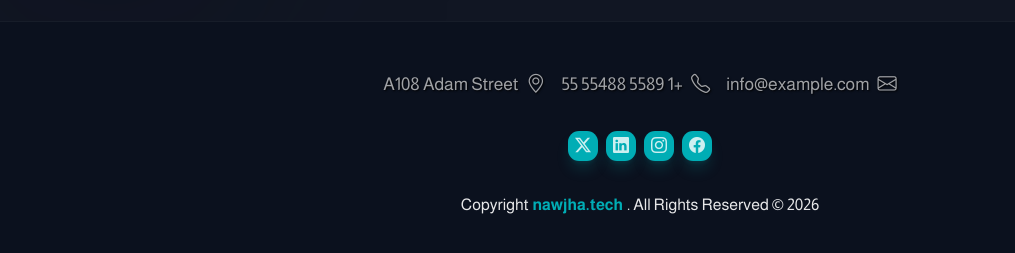
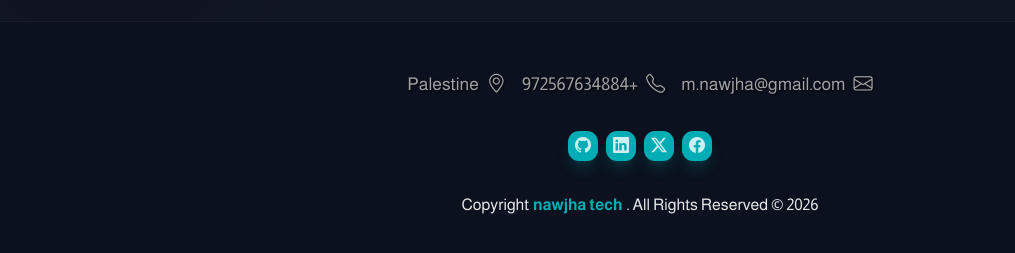
Before and after one commit to m-nwajha/m-nwajha-app, a Next.js app: page /testimonials/add in a window 1280 px wide. Shown: the part 1301-1554 px from the top of the page, without its empty margins (0-1015 px from the left). Built offline with nearby package versions, Linux system fonts and the light colour scheme; no server answers.

Commit message:
feat: update contact info, social links, and refine services section

```diff
--- a/src/components/molecules/ServicesGrid.tsx
+++ b/src/components/molecules/ServicesGrid.tsx
@@ -46,7 +46,8 @@ const ServicesGrid = () => {
                                 ))}
                             </div>
                         </Box>
-                        <Button variant='outline' className='mt-6' href='/'>طلب الخدمة <i className='bi bi-arrow-left mx-1 transition-all ease-in group-hover:mr-2 '></i></Button>
+                        <Button variant='outline' className='mt-6' href='https://forms.gle/Hr8iHEt1znKc6ci97' target='_blank'>طلب الخدمة <i className='bi bi-arrow-left mx-1 transition-all ease-in group-hover:mr-2 '></i></Button>
+
                     </Card>
                 </motion.div>
             ))}
--- a/src/components/organisms/Footer.tsx
+++ b/src/components/organisms/Footer.tsx
@@ -60,10 +60,10 @@ const Footer = () => {
                         <strong>
                             <a
                                 className='mx-1 text-secondary hover:text-secondary/50 transition-colors duration-300'
-                                href='https://nawjha.com'
+                                href={process.env.NEXT_PUBLIC_APP_URL}
                                 target='_blank'
                                 rel='noopener noreferrer'>
-                                nawjha.tech
+                                nawjha tech
                             </a>
                         </strong>
                         . All Rights Reserved
--- a/src/components/ui/Button.tsx
+++ b/src/components/ui/Button.tsx
@@ -14,9 +14,11 @@ interface ButtonProps extends React.ButtonHTMLAttributes<HTMLButtonElement> {
     children?: ReactNode;
     href?: string;
     variant?: 'bg' | 'outline';
+    target?: string;
 }
 
-export const Button: FC<ButtonProps> = ({ children, onClick, href, className, variant = 'bg', type = 'button', ...props }) => {
+export const Button: FC<ButtonProps> = ({ children, onClick, href, target, className, variant = 'bg', type = 'button', ...props }) => {
+
     const [ripples, setRipples] = useState<Ripple[]>([]);
 
     const handleClick = (event: MouseEvent<HTMLButtonElement>) => {
@@ -65,11 +67,12 @@ export const Button: FC<ButtonProps> = ({ children, onClick, href, className, va
 
     if (href) {
         return (
-            <Link href={href}>
+            <Link href={href} target={target}>
                 {buttonElement}
             </Link>
         );
     }
 
+
     return buttonElement;
 };
--- a/src/constants/contact.ts
+++ b/src/constants/contact.ts
@@ -7,20 +7,20 @@ export const CONTACT_DATA = {
     infoDescription: 'يسعدني تواصلكم معي عبر المعلومات التالية:',
     location: {
         title: 'العنوان',
-        address1: 'A108 Adam Street',
-        address2: 'New York, NY 535022',
+        address1: 'Palestine',
+        address2: 'Palestine',
         icon: 'bi-geo-alt',
     },
     phone: {
         title: 'رقم الهاتف',
-        number1: '+1 5589 55488 55',
-        number2: '+1 6678 254445 41',
+        number1: '+972567634884',
+        number2: '+972567634884',
         icon: 'bi-telephone',
     },
     email: {
         title: 'البريد الالكتروني',
-        email1: 'info@example.com',
-        email2: 'contact@example.com',
+        email1: 'm.nawjha@gmail.com',
+        email2: 'm.nawjha@gmail.com',
         icon: 'bi-envelope',
     },
     formTitle: 'راسلني',
--- a/src/constants/footer.ts
+++ b/src/constants/footer.ts
@@ -4,26 +4,26 @@ export const FOOTER_DATA = {
         {
             key: 'facebook',
             label: 'Facebook',
-            url: 'https://facebook.com',
+            url: 'https://facebook.com/nwajha.tech',
             icon: 'bi-facebook',
         },
         {
-            key: 'instagram',
-            label: 'Instagram',
-            url: 'https://instagram.com',
-            icon: 'bi-instagram',
+            key: 'twitter',
+            label: 'Twitter X',
+            url: 'https://twitter.com/nawjha_m',
+            icon: 'bi-twitter-x',
         },
         {
             key: 'linkedin',
             label: 'LinkedIn',
-            url: 'https://linkedin.com',
+            url: 'https://linkedin.com/in/m-nwajha',
             icon: 'bi-linkedin',
         },
         {
-            key: 'twitter',
-            label: 'Twitter',
-            url: 'https://twitter.com',
-            icon: 'bi-twitter-x',
+            key: 'github',
+            label: 'GitHub',
+            url: 'https://github.com/m-nwajha',
+            icon: 'bi-github',
         },
     ]
 };
--- a/src/constants/services.ts
+++ b/src/constants/services.ts
@@ -3,22 +3,22 @@ export const SERVICES_DATA = {
     techTitle: 'التقنيات المستخدمة',
     categories: [
         {
-            title: 'تطوير الواجهات الأمامية',
-            icon: 'bi-code-slash',
-            description: 'أمتلك مهارات واسعة في تطوير البرمجيات، بدءاً من تصميم واجهات المستخدم الجذابة وصولاً إلى بناء أنظمة خلفية قوية وقابلة للتوسع. أركز دائماً على جودة الكود وأفضل الممارسات.',
-            tech: ['HTML/CSS', 'JavaScript/TypeScript', 'React/Next.js',]
+            title: 'برمجة صفحة هبوط',
+            icon: 'bi-window-stack',
+            description: 'أصمّم صفحة هبوط ذكية ومركّزة تحول الزائر إلى عميل فعلي، بسرعة عالية وتجربة مستخدم مقنعة. صفحة بسيطة بالشكل، قوية بالنتائج تخدم هدفك وتزيد مبيعاتك بدون تعقيد.',
+            tech: ['Next.js', 'Tailwind CSS', 'TypeScript']
         },
         {
-            title: 'تطوير الواجهات الأمامية',
-            icon: 'bi-code-slash',
-            description: 'أمتلك مهارات واسعة في تطوير البرمجيات، بدءاً من تصميم واجهات المستخدم الجذابة وصولاً إلى بناء أنظمة خلفية قوية وقابلة للتوسع. أركز دائماً على جودة الكود وأفضل الممارسات.',
-            tech: ['HTML/CSS', 'JavaScript/TypeScript', 'React/Next.js',]
+            title: 'برمجة موقع تعريفي',
+            icon: 'bi-layout-text-window-reverse',
+            description: 'أطوّر موقع تعريفي احترافي يعرض خدماتك بشكل جذاب، مع لوحة تحكم سهلة لإدارة المحتوى. موقع بسيط بالشكل، قوي بالنتائج يعكس هويتك ويمنحك تحكم كامل بدون تعقيد.',
+            tech: ['Next.js', 'Tailwind CSS', 'TypeScript', 'MongoDB']
         },
         {
-            title: 'تطوير الواجهات الأمامية',
-            icon: 'bi-code-slash',
-            description: 'أمتلك مهارات واسعة في تطوير البرمجيات، بدءاً من تصميم واجهات المستخدم الجذابة وصولاً إلى بناء أنظمة خلفية قوية وقابلة للتوسع. أركز دائماً على جودة الكود وأفضل الممارسات.',
-            tech: ['HTML/CSS', 'JavaScript/TypeScript', 'React/Next.js',]
+            title: 'برمجة متجر إلكتروني متكامل',
+            icon: 'bi-cart-check',
+            description: 'أطوّر متجر إلكتروني متكامل يعرض منتجاتك بشكل احترافي ويوفّر تجربة شراء سهلة وسريعة. متجر بسيط بالشكل، قوي بالنتائج يزيد مبيعاتك ويمنحك تحكم كامل بدون تعقيد.',
+            tech: ['Next.js', 'Redux', 'MUI', 'Express.js', 'MongoDB']
         }
     ]
 };
```
